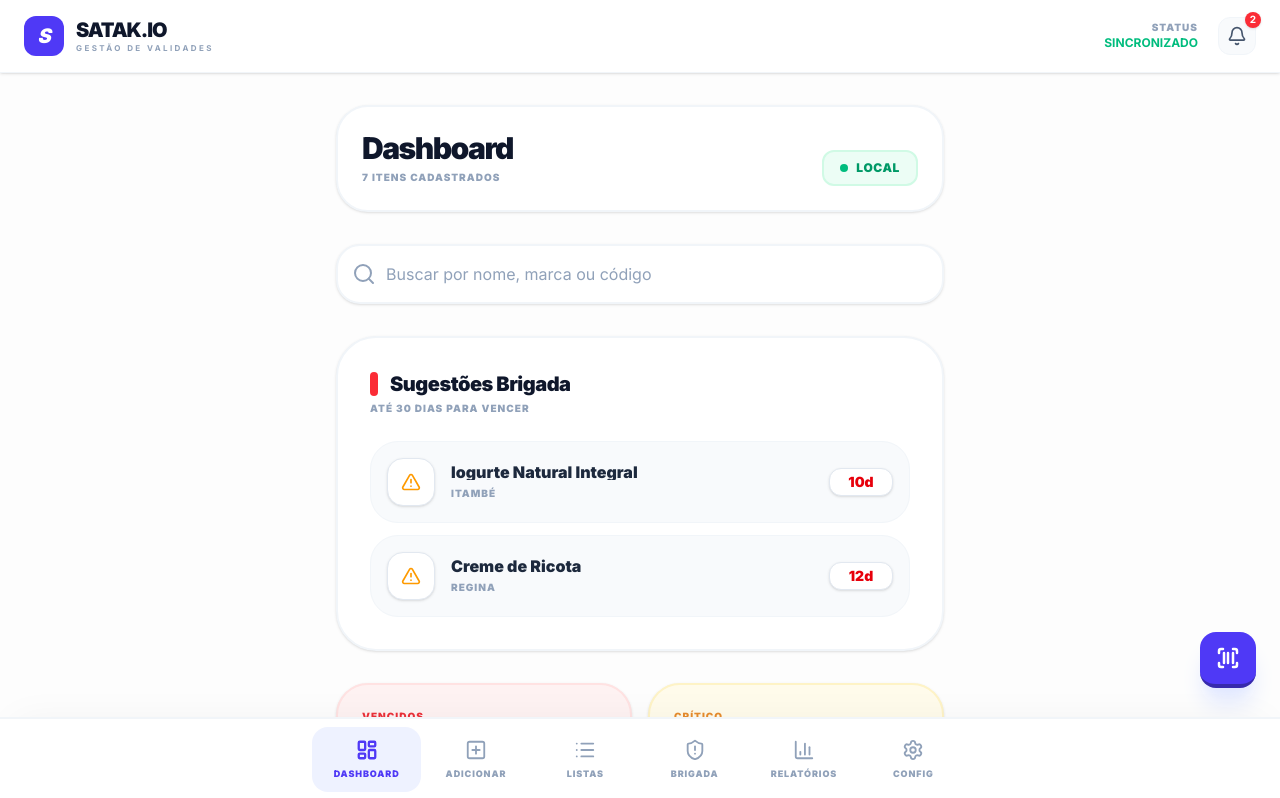
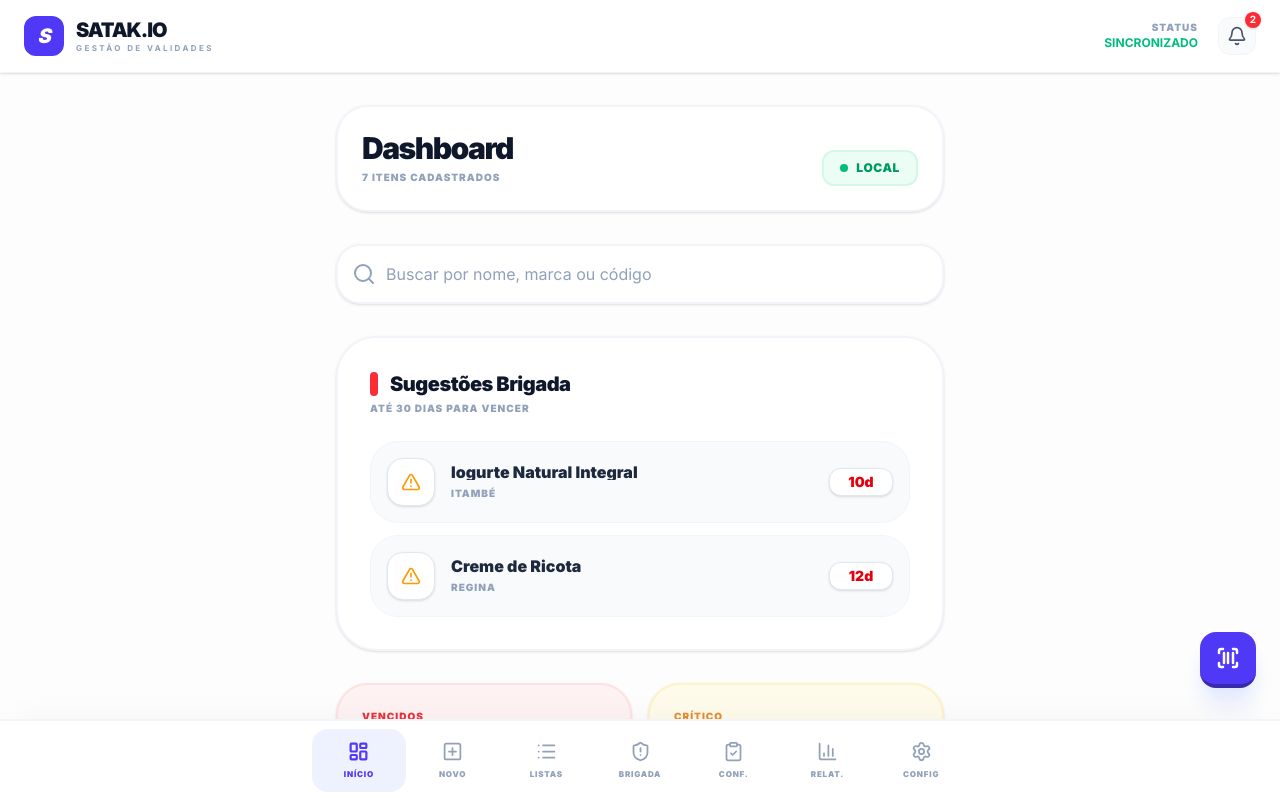
Before and after one commit to zatarana/Validadesatak, a React (Vite) app: page / in a window 1280 px wide. Shown: the top 798 px of the page. Built offline with nearby package versions, Linux system fonts and the light colour scheme.

Commit message:
Add conference tab to navigation

```diff
--- a/src/App.tsx
+++ b/src/App.tsx
@@ -1,6 +1,6 @@
 import React, { useState } from 'react';
 import { StoreProvider } from './store/StoreContext';
-import { ScanBarcode, Bell, LayoutDashboard, PlusSquare, List as ListIcon, ShieldAlert, BarChart3, Settings } from 'lucide-react';
+import { ScanBarcode, Bell, LayoutDashboard, PlusSquare, List as ListIcon, ShieldAlert, BarChart3, Settings, ClipboardCheck } from 'lucide-react';
 import { cn } from './lib/utils';
 import { Dashboard } from './pages/Dashboard';
 import { AddProduct } from './pages/AddProduct';
@@ -8,6 +8,7 @@ import { ListProducts } from './pages/ListProducts';
 import { Brigade } from './pages/Brigade';
 import { Reports } from './pages/Reports';
 import { SettingsPage } from './pages/Settings';
+import { Conference } from './pages/Conference';
 import { Toaster } from 'sonner';
 import { ProductListFilter } from './types/filters';
 
@@ -21,11 +22,12 @@ function AppContent() {
   };
 
   const navItems = [
-    { id: 'dashboard', label: 'Dashboard', icon: LayoutDashboard },
-    { id: 'add', label: 'Adicionar', icon: PlusSquare },
+    { id: 'dashboard', label: 'Início', icon: LayoutDashboard },
+    { id: 'add', label: 'Novo', icon: PlusSquare },
     { id: 'list', label: 'Listas', icon: ListIcon },
     { id: 'brigade', label: 'Brigada', icon: ShieldAlert },
-    { id: 'reports', label: 'Relatórios', icon: BarChart3 },
+    { id: 'conference', label: 'Conf.', icon: ClipboardCheck },
+    { id: 'reports', label: 'Relat.', icon: BarChart3 },
     { id: 'config', label: 'Config', icon: Settings },
   ];
 
@@ -57,26 +59,27 @@ function AppContent() {
         {activeTab === 'add' && <AddProduct />}
         {activeTab === 'list' && <ListProducts initialFilter={listFilter} onFilterChange={setListFilter} />}
         {activeTab === 'brigade' && <Brigade />}
+        {activeTab === 'conference' && <Conference />}
         {activeTab === 'reports' && <Reports />}
         {activeTab === 'config' && <SettingsPage />}
       </main>
 
       <nav className="fixed bottom-0 left-0 right-0 bg-white border-t-2 border-slate-100 safe-area-bottom z-50 shadow-[0_-10px_40px_-15px_rgba(0,0,0,0.05)]">
-        <div className="flex justify-around items-center max-w-2xl mx-auto p-2">
+        <div className="flex justify-around items-center max-w-2xl mx-auto p-2 overflow-x-auto">
           {navItems.map((item) => {
             const Icon = item.icon;
             const isActive = activeTab === item.id;
             return (
-              <button key={item.id} onClick={() => setActiveTab(item.id)} className={cn('flex flex-col items-center justify-center flex-1 py-3 gap-1 rounded-2xl transition-all', isActive ? 'text-indigo-600 bg-indigo-50' : 'text-slate-400 hover:bg-slate-50 hover:text-slate-600')}>
-                <Icon size={22} strokeWidth={isActive ? 2.5 : 2} />
-                <span className={cn('text-[9px] uppercase tracking-widest font-black transition-colors mt-0.5', isActive ? 'text-indigo-600' : 'text-slate-400')}>{item.label}</span>
+              <button key={item.id} onClick={() => setActiveTab(item.id)} className={cn('flex flex-col items-center justify-center min-w-[62px] flex-1 py-3 gap-1 rounded-2xl transition-all', isActive ? 'text-indigo-600 bg-indigo-50' : 'text-slate-400 hover:bg-slate-50 hover:text-slate-600')}>
+                <Icon size={21} strokeWidth={isActive ? 2.5 : 2} />
+                <span className={cn('text-[8px] uppercase tracking-widest font-black transition-colors mt-0.5', isActive ? 'text-indigo-600' : 'text-slate-400')}>{item.label}</span>
               </button>
             );
           })}
         </div>
       </nav>
 
-      {(activeTab === 'dashboard' || activeTab === 'list' || activeTab === 'brigade' || activeTab === 'reports') && (
+      {(activeTab === 'dashboard' || activeTab === 'list' || activeTab === 'brigade' || activeTab === 'reports' || activeTab === 'conference') && (
         <button onClick={() => setActiveTab('add')} className="fixed bottom-28 right-6 bg-indigo-600 hover:bg-indigo-700 text-white w-14 h-14 flex items-center justify-center rounded-2xl shadow-xl shadow-indigo-100 border-b-4 border-indigo-800 active:border-b-0 active:translate-y-1 transition-all z-40">
            <ScanBarcode size={24} strokeWidth={2.5} />
         </button>
```
